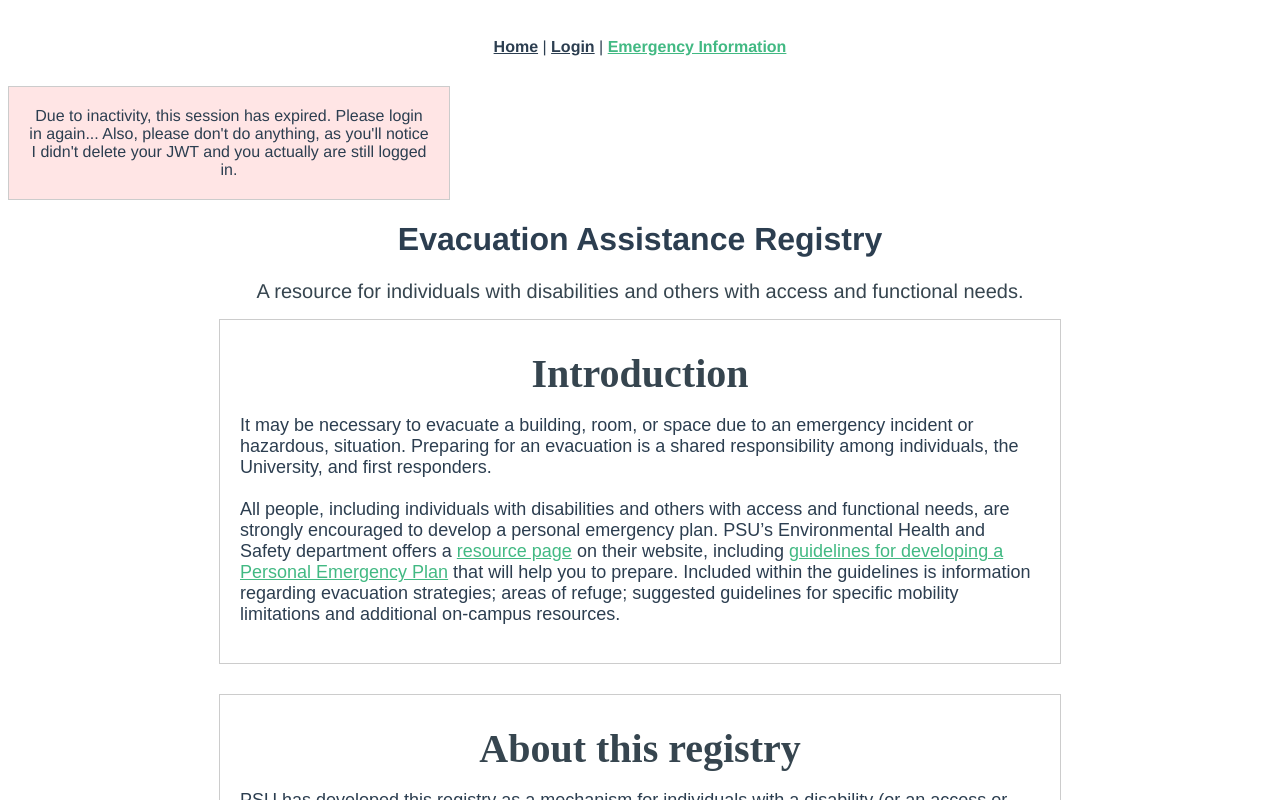
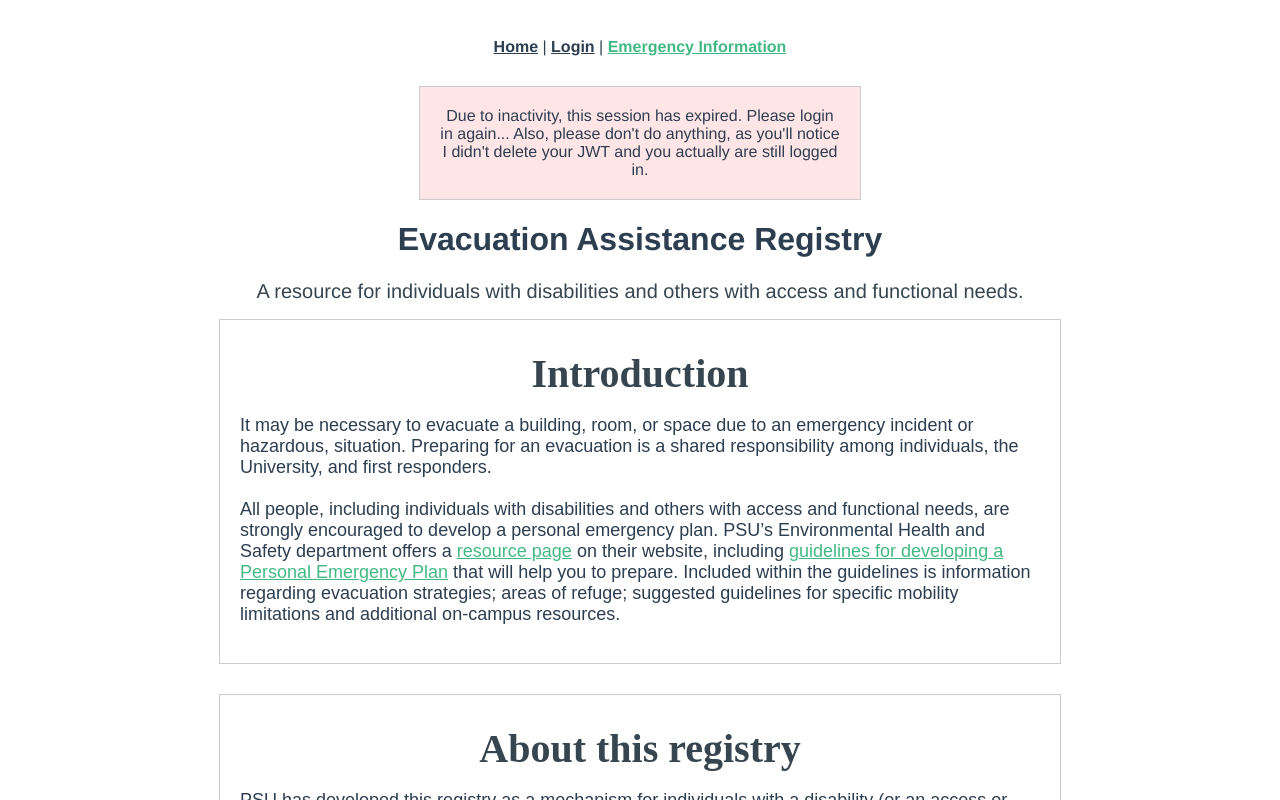
Before and after one commit to psu-oit-capstone/emp-front-end, a Vue app: page /emergency-information in a window 1280 px wide. Shown: the top 800 px of the page. Built offline with nearby package versions, Linux system fonts and the light colour scheme.

Commit message:
Added CSS based centering for the TimeoutPopup element.

```diff
--- a/src/components/TimeoutPopup.vue
+++ b/src/components/TimeoutPopup.vue
@@ -19,7 +19,13 @@ export default {
 <style scoped>
 #timeout-popup {
   width: 400px;
+  background-color: rgba(255,0,0,0.1);
+
+  /* Give the contents breathing room */
   padding: 20px;
-  background-color: rgba(255,0,0,0.1);
+
+  /* Center the popup within its container */
+  margin-left: auto;
+  margin-right: auto;
 }
 </style>
```
